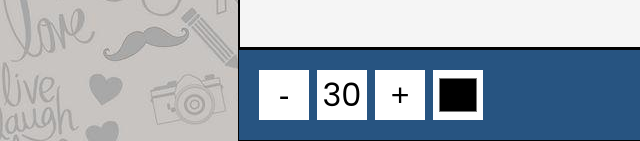
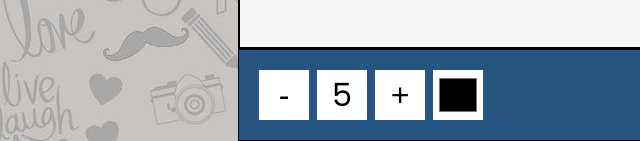
Before and after one commit to pulasthi-Narada/drawing-App, a plain HTML site: page index.html in a window 1280 px wide. Shown: the part 755-896 px from the top of the page, 0-640 px from the left. Drawn offline with Linux system fonts and the light colour scheme.

Commit message:
Update index.html

```diff
--- a/index.html
+++ b/index.html
@@ -11,7 +11,7 @@
         <canvas id="canvas" width="800" height="800"></canvas>
         <div class="toolbox">
             <button id="decrease">-</button>
-            <span id="size">30</span>
+            <span id="size">5</span>
             <button id="increase">+</button>
             <input type="color" id="color" />
             <button id="clear">💩</button>
```
